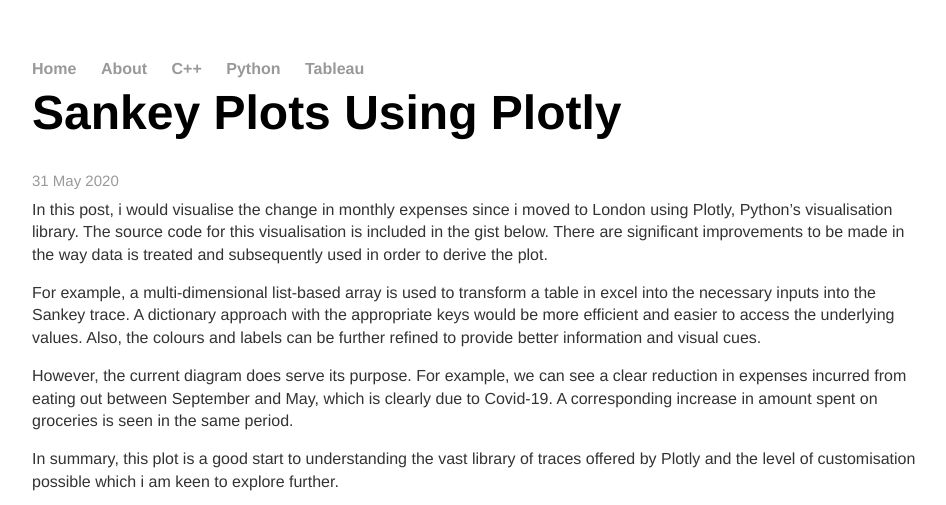
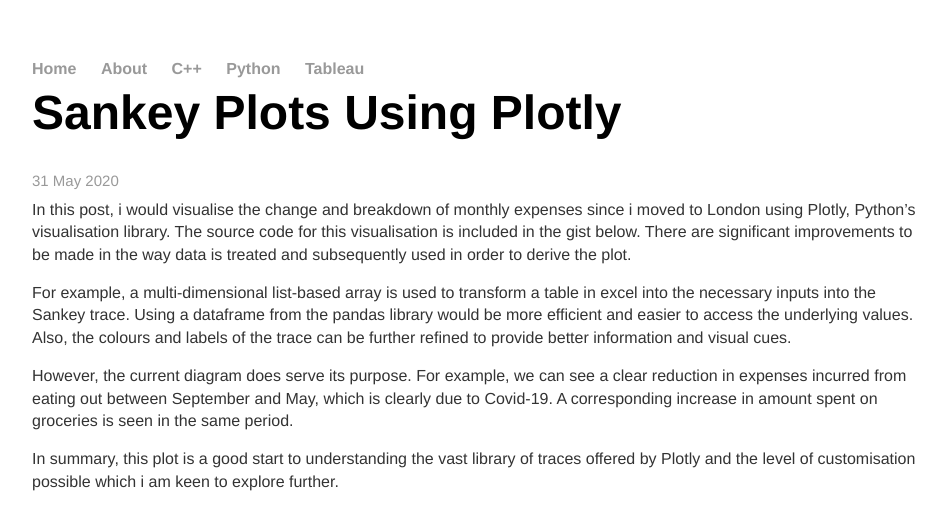
Before and after one commit to cchanzl/Lock-Screen, a Jekyll site: the page built from _posts/2020-05-31-Sankey-Plots-Using-Plotly.md, in a window 1280 px wide, cut to the strip 0-505 px from the top of the page. Shown: the whole strip, without its empty margins (160-1106 px from the left). Built offline with Jekyll 4.4.1, drawn with Linux system fonts in a browser that asks for light colours; a script that is not in the unit is left out.

Commit message:
Update 2020-05-31-Sankey-Plots-Using-Plotly.md

```diff
--- a/_posts/2020-05-31-Sankey-Plots-Using-Plotly.md
+++ b/_posts/2020-05-31-Sankey-Plots-Using-Plotly.md
@@ -5,9 +5,9 @@
 date: 2020-05-31
 ---
 
-In this post, i would visualise the change in monthly expenses since i moved to London using Plotly, Python's visualisation library. The source code for this visualisation is included in the gist below. There are significant improvements to be made in the way data is treated and subsequently used in order to derive the plot.
+In this post, i would visualise the change and breakdown of monthly expenses since i moved to London using Plotly, Python's visualisation library. The source code for this visualisation is included in the gist below. There are significant improvements to be made in the way data is treated and subsequently used in order to derive the plot.
 
-For example, a multi-dimensional list-based array is used to transform a table in excel into the necessary inputs into the Sankey trace. A dictionary approach with the appropriate keys would be more efficient and easier to access the underlying values. Also, the colours and labels can be further refined to provide better information and visual cues.
+For example, a multi-dimensional list-based array is used to transform a table in excel into the necessary inputs into the Sankey trace. Using a dataframe from the pandas library would be more efficient and easier to access the underlying values. Also, the colours and labels of the trace can be further refined to provide better information and visual cues.
 
 However, the current diagram does serve its purpose. For example, we can see a clear reduction in expenses incurred from eating out between September and May, which is clearly due to Covid-19. A corresponding increase in amount spent on groceries is seen in the same period.
 
```
